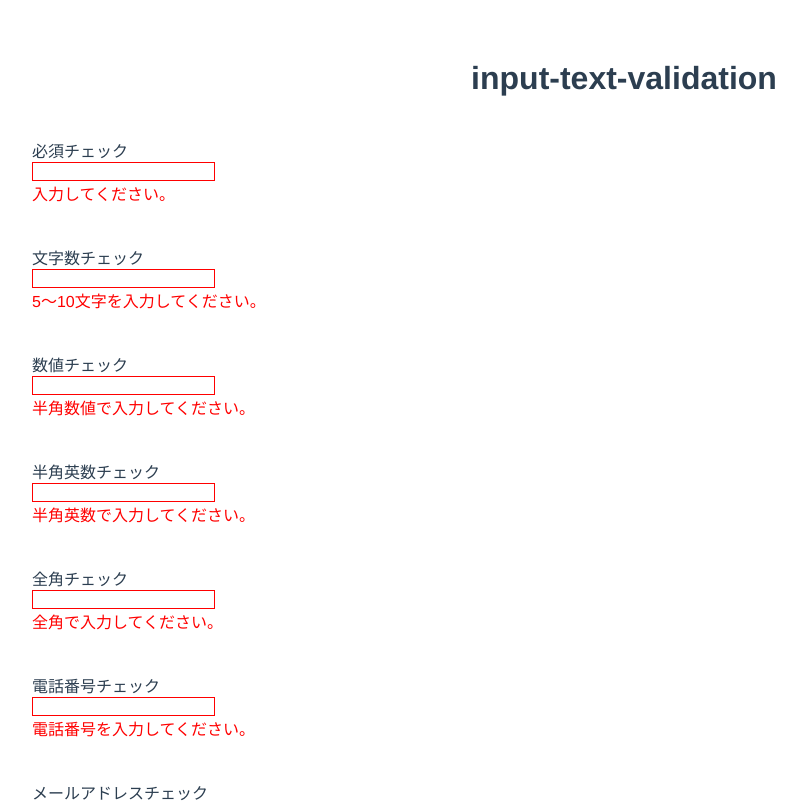
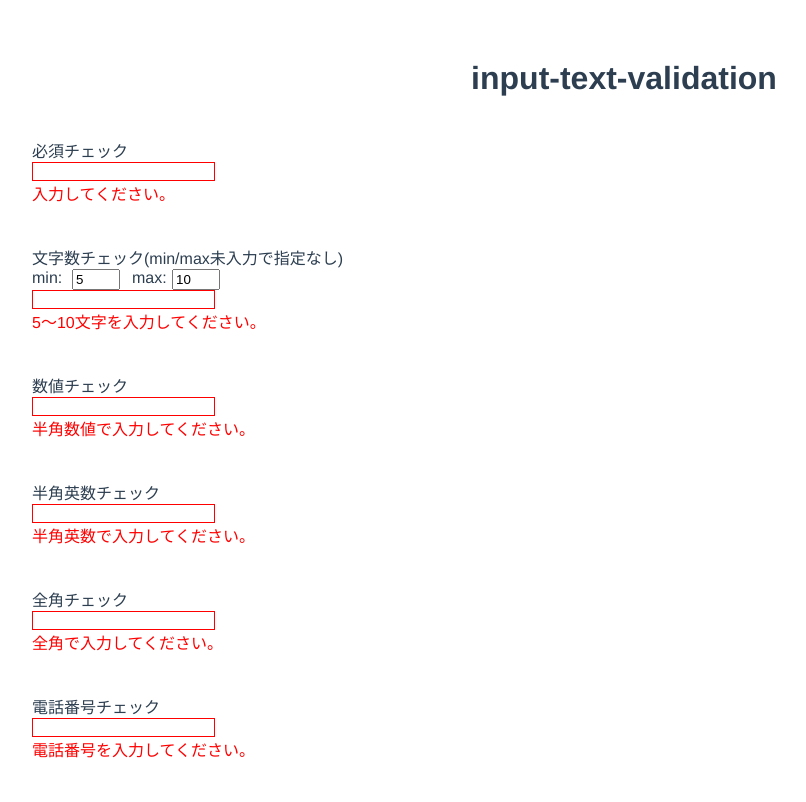
Before and after one commit to pmw1415/InputTextValidation, a Vue app: page / in a window 1280 px wide. Shown: the top 802 px of the page, without its empty margins (16-822 px from the left). Built offline with nearby package versions, Linux system fonts and the light colour scheme.

Commit message:
文字数チェック min/maxを動的に指定できるように対応

```diff
--- a/src/App.vue
+++ b/src/App.vue
@@ -17,12 +17,34 @@
 
     <div class="validation">
       <div class="label">
-        文字数チェック
+        文字数チェック(min/max未入力で指定なし)
+      </div>
+      <div class="param">
+        <div class="param-min">
+          <span class="label">min:</span>
+          <input
+            v-model="min"
+            class="value"
+            type="number"
+            step="1"
+            min="0"
+          />
+        </div>
+        <div class="param-max">
+          <span class="label">max:</span>
+          <input
+            v-model="max"
+            class="value"
+            type="number"
+            step="1"
+            min="0"
+          />
+        </div>
       </div>
       <InputTextValidation
         class="input-text-validation"
-        :min="5"
-        :max="10"
+        :min="min"
+        :max="max"
       />
     </div>
 
@@ -107,6 +129,12 @@ export default {
   components: {
     // HelloWorld
     InputTextValidation
+  },
+  data() {
+    return {
+      min: 5,
+      max: 10
+    };
   }
 };
 </script>
@@ -127,4 +155,23 @@ export default {
   padding: 20px 40px;
   text-align: left;
 }
+
+.param {
+  display: flex;
+}
+
+.param-min,
+.param-max {
+  display: flex;
+  width: 100px;
+}
+.param
+.param-min .label,
+.param-max .label {
+  width: 40px;
+}
+.param-min .value,
+.param-max .value {
+  width: 40px;
+}
 </style>
```
